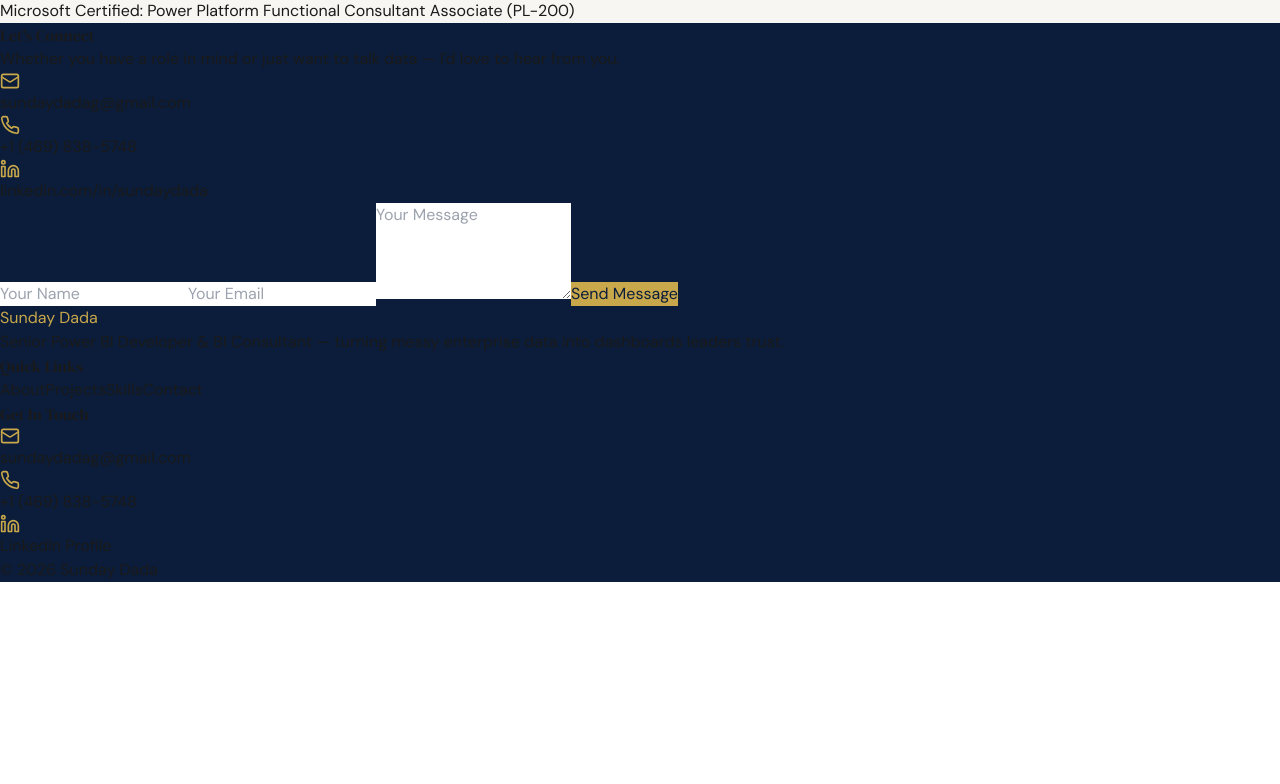
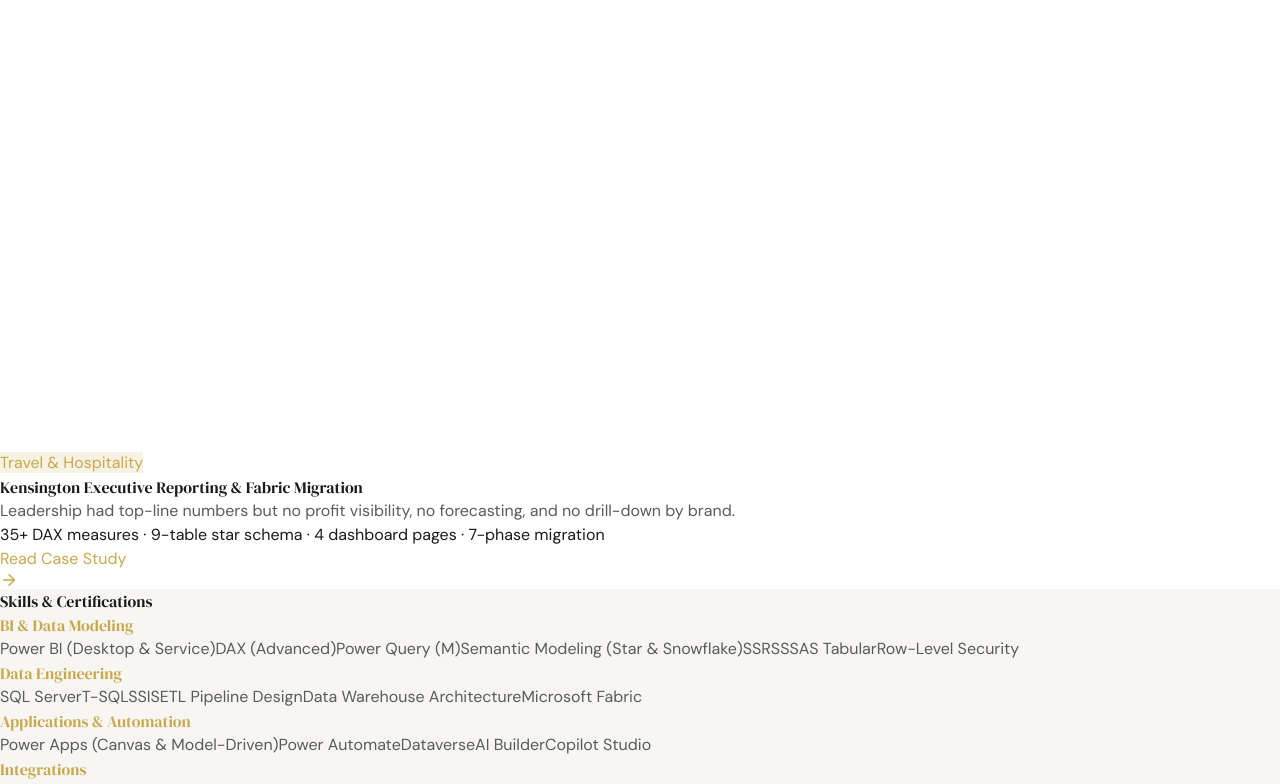
Before and after one commit to dadasunday/Portfolio, a React (Vite) app: page / in a window 1280 px wide. Shown: the part 7121-7905 px from the top of the page. Before the commit the page ends 7703 px from the top, so only its background shows below. Built offline with nearby package versions, Linux system fonts and the light colour scheme.

Commit message:
Add Kensington Executive Reporting & Fabric Migration as Project 6
Full case study covering executive dashboard redesign (35+ DAX measures,
4-page drill-through dashboard, What-If forecasting) and SQL Server to
Microsoft Fabric migration (7-phase, medallion Lakehouse, Direct Lake).

```diff
--- a/src/SundayDadaPortfolio.jsx
+++ b/src/SundayDadaPortfolio.jsx
@@ -350,6 +350,55 @@
       { value: "15", label: "Parking Spaces Managed" }
     ],
     powerBiEmbed: "https://app.powerbi.com/view?r=eyJrIjoiMDZjMzc1ODctNzcyMS00ZTQ3LWFhM2ItN2Q2MTRmYmQ0NjA2IiwidCI6IjRkMTYxZjExLTQ2MzAtNDE1Zi1iMWI0LTg5YWM3MmNlYzk5NyJ9"
+  },
+  {
+    id: 6,
+    title: "Kensington Executive Reporting & Fabric Migration",
+    industry: "Travel & Hospitality",
+    hook: "Leadership had top-line numbers but no profit visibility, no forecasting, and no drill-down by brand.",
+    metrics: "35+ DAX measures · 9-table star schema · 4 dashboard pages · 7-phase migration",
+    overview: `Kensington — The Range Group operates a portfolio of six travel brands spanning luxury tours, private cruises, villas, jets, and corporate travel. Leadership had basic revenue dashboards, but no way to see profitability, no forecasting capability, and no ability to drill down by brand or compare performance across the portfolio. The existing BI environment ran on fragmented Power BI Desktop files connected directly to SQL Server — no single semantic model, no governance, and no scalability. I was brought in to do two things: first, redesign the executive reporting experience with a consolidated semantic model, 35+ DAX measures covering profitability and forecasting, and a 4-page drill-through dashboard. Second, migrate the entire data platform from SQL Server to Microsoft Fabric — standing up a Bronze/Silver/Gold medallion Lakehouse architecture with Dataflow Gen2, Direct Lake semantic models, deployment pipelines, and full governance. The result was an enterprise-grade analytics environment that gave leadership real-time profit visibility across all six brands for the first time.`,
+    tools: ["Power BI (Desktop & Service)", "Microsoft Fabric", "Lakehouse (Bronze/Silver/Gold)", "Dataflow Gen2", "Direct Lake", "DAX (Advanced)", "Star Schema Design", "Row-Level Security", "Tabular Editor", "Deployment Pipelines", "SQL Server", "T-SQL"],
+    dataContext: "Nine datasets totaling 6,800+ rows across three fact tables (Bookings at 4,625 rows, Operating Expenses at 1,008 rows, Forecast Targets at 72 rows), a Financial Assumptions reference table, four dimension tables (Date, Brand, Region, Sales Channel), and a KPI Definitions reference table. Data originated from SQL Server databases and Excel workbooks maintained by the finance team. The migration path ran SQL Server → Fabric Lakehouse (Bronze for raw landing, Silver for cleansed/conformed data, Gold for business-ready tables) → Direct Lake semantic models → Power BI reports.",
+    challenges: [
+      {
+        title: "No profit visibility across the portfolio",
+        problem: "The existing dashboards showed gross sales and margins, but leadership had no way to see operating profit, OpEx breakdown by category, or how each brand actually performed after costs. Every profitability question required a manual spreadsheet exercise.",
+        solution: "I built a comprehensive DAX measure library — 35+ measures organized into folders for Core KPIs, Profitability, Time Intelligence, Forecasting, and Financial Assumptions. Operating Profit, Operating Margin %, and OpEx breakdowns by Staff, Marketing, and Technology gave leadership brand-level P&L visibility for the first time.",
+        learning: "The measures themselves weren't complex individually, but organizing them into a coherent, maintainable library was the real challenge. Display folders and a dedicated _Measures table made all the difference."
+      },
+      {
+        title: "Migrating from SQL Server to Fabric without disrupting reporting",
+        problem: "The existing BI environment had reports pointing directly at SQL Server with no staging layer, no governance, and no version control. Migrating to Fabric meant rebuilding the entire data pipeline while keeping existing reports functional during the transition.",
+        solution: "I designed a 7-phase migration plan: Discovery & Audit, Fabric Environment Setup (6 workspaces with security groups), Data Ingestion to Lakehouse (Bronze/Silver/Gold medallion), Curated Layer Development with Dataflow Gen2, Semantic Model Development with Direct Lake, Report Development, and Governance. The phased approach meant reports could be migrated incrementally with validation at each checkpoint.",
+        learning: "The biggest risk in any migration is doing it all at once. The phased approach with explicit checkpoints meant we could validate at each stage and roll back if needed — which gave leadership confidence to greenlight the project."
+      },
+      {
+        title: "Building a forward-looking executive experience",
+        problem: "Leadership wanted more than historical reporting — they needed dynamic forecasting that blended actuals with projections and integrated financial assumptions from the finance team's Excel models.",
+        solution: "I implemented Month-End Forecast measures that calculated a daily run rate from actuals-to-date and projected the remainder of the month dynamically. A What-If parameter let executives adjust growth rate assumptions (5% to 25%) and instantly see the impact on projected revenue and profit. Financial assumptions from Excel (margin targets, growth targets, marketing budgets) were integrated directly into the semantic model.",
+        learning: "The What-If parameter was the feature that got the most executive engagement — it turned the dashboard from a reporting tool into a decision-making tool."
+      }
+    ],
+    walkthrough: [
+      { step: "Discovery & Data Audit", desc: "Audited the existing SQL Server environment and Power BI Desktop files. Cataloged every database, table, and .pbix file — documenting row counts, data sizes, refresh schedules, and downstream consumers. Built a migration inventory spreadsheet that prioritized every object by business criticality and assigned migration methods.", screenshot: "Migration Inventory" },
+      { step: "Star Schema & Semantic Model Design", desc: "Designed a consolidated 9-table star schema with three fact tables (Bookings, Operating Expenses, Forecast Targets), four dimension tables (Date, Brand, Region, Sales Channel), a Financial Assumptions table, and a KPI Definitions reference table. Established relationships with single-direction cross-filtering and implemented an inactive relationship for Travel Date analysis using USERELATIONSHIP.", screenshot: "Star Schema Diagram" },
+      { step: "Fabric Environment & Lakehouse Architecture", desc: "Provisioned Microsoft Fabric capacity and created a 6-workspace structure: Bronze-DEV/PROD, Silver-DEV/PROD, Gold-Curated (DEV/TEST/PROD), and Reporting-PROD. Set up Entra ID security groups for Data Engineers, BI Developers, Report Consumers, and Self-Service Analysts. Connected DEV workspace to Git for version control and configured deployment pipelines for DEV → TEST → PROD promotion.", screenshot: "Fabric Workspace Structure" },
+      { step: "DAX Measure Development (35+ Measures)", desc: "Built 35+ DAX measures organized into display folders: Core KPIs (Gross Sales, Margins, Commission, Net Revenue), Profitability (Operating Profit, OpEx breakdowns by category), Time Intelligence (YoY Growth, YTD/MTD/QTD), Forecasting (Forecast vs. Actual, Month-End Projection, Variance %), and Financial Assumptions (Target Margin, Revenue Growth Target). Used Tabular Editor for efficient bulk measure creation with IntelliSense and Best Practice Analyzer.", screenshot: "DAX Measures in Tabular Editor" },
+      { step: "Executive Dashboard Design (4 Pages)", desc: "Built a 4-page dashboard: Executive Summary (KPI cards, brand comparison chart, monthly trend with forecast overlay), Brand Deep Dive (drill-through P&L waterfall, OpEx breakdown, regional performance), Forecast & Assumptions (actual vs. forecast matrix, What-If scenario parameter, assumptions panel), and Sales & Operations (channel mix donut, booking funnel, destination heatmap). Applied synced slicers across pages, bookmark toggles for Revenue/Profit views, and custom tooltip pages.", screenshot: "Executive Summary Dashboard" },
+      { step: "RLS, Governance & Deployment", desc: "Implemented Row-Level Security with 7 roles — one per brand manager (filtered by Dim_Brand) plus an Executive role with full access. Configured deployment pipeline dataset rebinding rules so reports auto-connected to the correct semantic model in each environment. Established BI development standards covering naming conventions, Git workflow, DAX standards, and refresh monitoring. Created a Data Quality Dashboard connected to validation logs.", screenshot: "Deployment Pipeline" }
+    ],
+    takeaways: [
+      { title: "Migration is a governance project, not just a technical one", desc: "Standing up Fabric workspaces with proper security groups, deployment pipelines, and Git integration before migrating a single table meant the new environment was production-ready from day one. The medallion architecture (Bronze → Silver → Gold) ensured every layer had clear ownership and validation gates." },
+      { title: "Direct Lake changes the semantic model game", desc: "Connecting semantic models to Gold Lakehouse tables via Direct Lake eliminated the need for scheduled dataset refreshes and Import mode bottlenecks. The data was always current, the model was always fast, and the architecture was inherently scalable — a fundamentally different operating model than Import or DirectQuery." },
+      { title: "The dashboard that executives actually use is the one with a What-If slider", desc: "Historical reporting tells you what happened. Forecasting tells you what might happen. But a What-If parameter that lets leadership adjust growth assumptions and instantly see the profit impact — that's what turns a dashboard into a tool they open every morning." }
+    ],
+    metricBoxes: [
+      { value: "35+", label: "DAX Measures" },
+      { value: "9", label: "Table Star Schema" },
+      { value: "4", label: "Dashboard Pages" },
+      { value: "7", label: "Migration Phases" }
+    ]
   }
 ];
 
```
